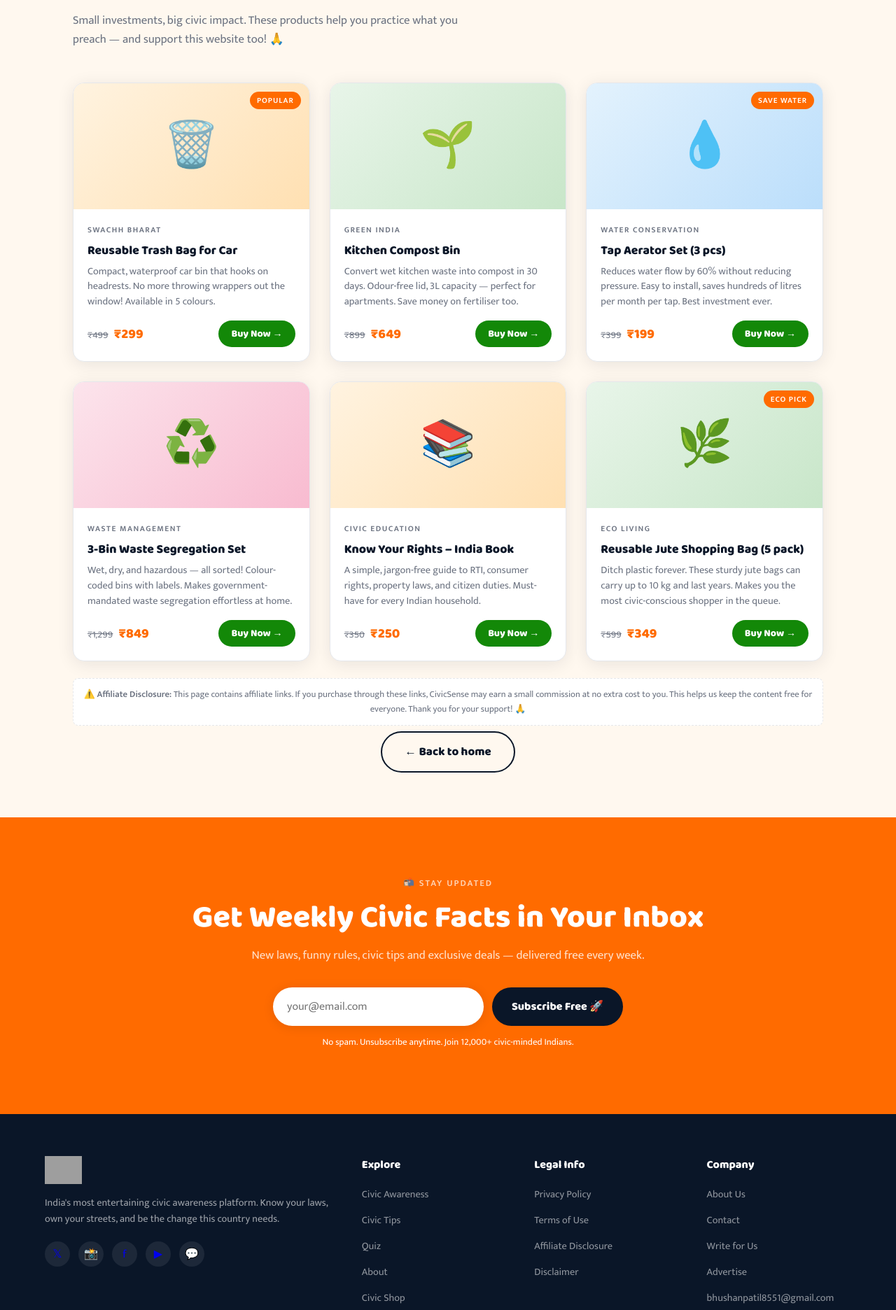
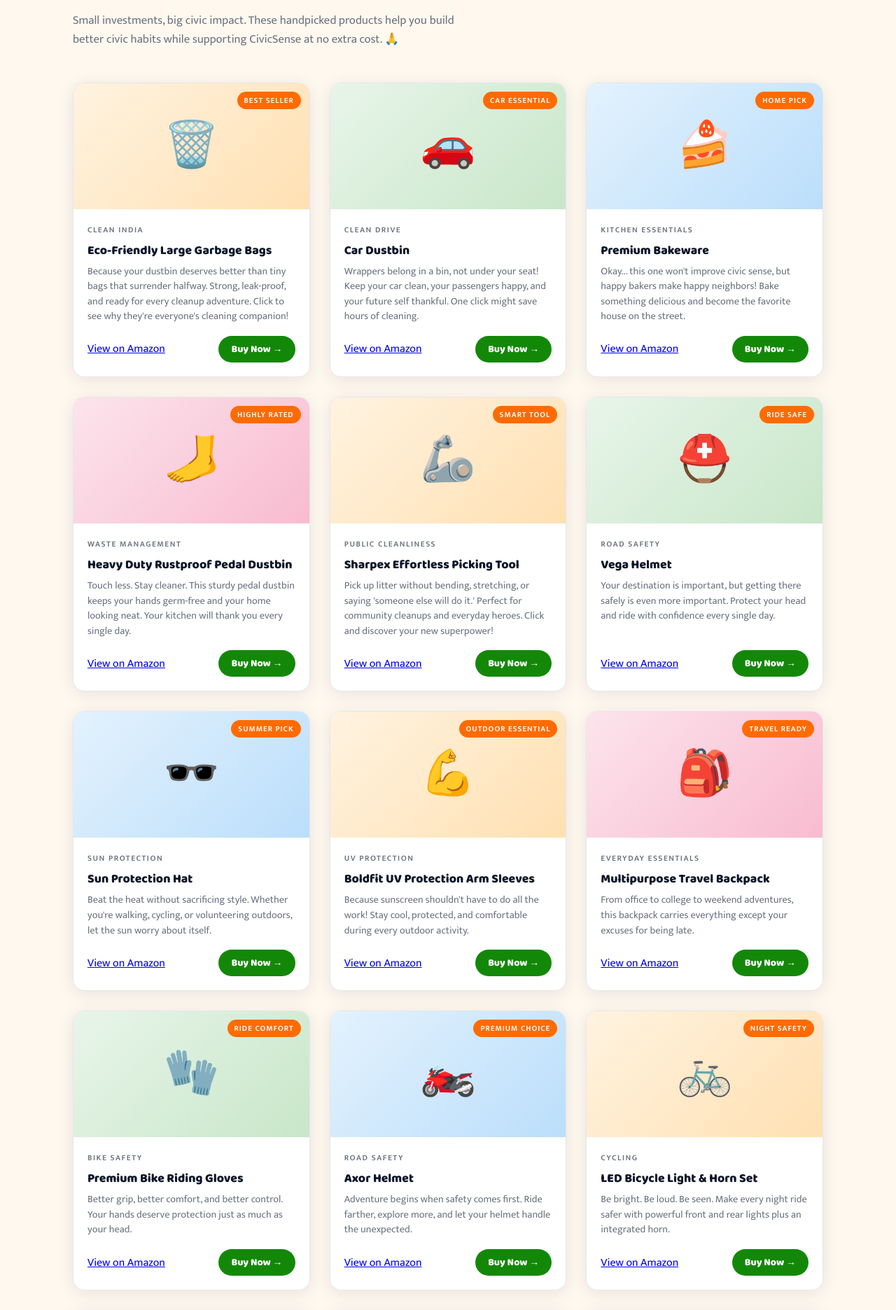
Before and after one commit to BhushanIPatil/MyContacts, a React (Vite) app: page /shop in a window 1280 px wide. Shown: the part 162-2034 px from the top of the page at 70% size. Built offline with nearby package versions, Linux system fonts and the light colour scheme; grey boxes are pictures that could not be loaded.

Commit message:
Website updated

```diff
--- a/package.json
+++ b/package.json
@@ -14,6 +14,7 @@
   "dependencies": {
     "react": "^18.3.1",
     "react-dom": "^18.3.1",
+    "react-icons": "^5.7.0",
     "react-router-dom": "^7.14.0"
   },
   "devDependencies": {
--- a/src/components/Layout.jsx
+++ b/src/components/Layout.jsx
@@ -1,6 +1,13 @@
 import { useEffect, useState, useCallback } from 'react'
 import { NavLink, Link, Outlet, useLocation } from 'react-router-dom'
 import siteLogo from '../logo/CivicSense_logo.png'
+import {
+  FaFacebookF,
+  FaInstagram,
+  FaYoutube,
+  FaWhatsapp,
+  FaXTwitter
+} from "react-icons/fa6";
 
 const PAGE_TITLES = {
   '/': 'Civic Awareness & Smart Living Guide',
@@ -113,27 +120,52 @@
 
       <section className="newsletter-section">
         <div className="section-inner" style={{ textAlign: 'center' }}>
-          <span className="section-tag" style={{ color: 'rgba(255,255,255,0.7)' }}>
-            📬 Stay Updated
+          <span
+            className="section-tag"
+            style={{ color: 'rgba(255,255,255,0.7)' }}
+          >
+            🤝 Get Involved
           </span>
-          <h2 className="section-title reveal">Get Weekly Civic Facts in Your Inbox</h2>
-          <p style={{ color: 'rgba(255,255,255,0.8)', marginBottom: '32px', fontSize: '1.05rem' }} className="reveal">
-            New laws, funny rules, civic tips and exclusive deals — delivered free every week.
+
+          <h2 className="section-title reveal">
+            Be Part of the Civic Awareness Movement
+          </h2>
+
+          <p
+            className="reveal"
+            style={{
+              color: 'rgba(255,255,255,0.8)',
+              marginBottom: '32px',
+              fontSize: '1.05rem',
+              maxWidth: '700px',
+              marginInline: 'auto'
+            }}
+          >
+            Share your knowledge, promote your organization, or get in touch with us.
+            Every contribution helps build a more informed and responsible community.
           </p>
-          <div className="newsletter-form reveal">
-            <input
-              className="newsletter-input"
-              type="email"
-              placeholder="your@email.com"
-              value={nlEmail}
-              onChange={(e) => setNlEmail(e.target.value)}
-            />
-            <button type="button" className="btn-subscribe" onClick={subscribe}>
-              Subscribe Free 🚀
-            </button>
+
+          <div
+            className="reveal"
+            style={{
+              display: 'flex',
+              justifyContent: 'center',
+              gap: '16px',
+              flexWrap: 'wrap'
+            }}
+          >
+            <Link to="/submit-your-article" className="btn-outline">
+              📝 Submit an Article
+            </Link>
+
+            <Link to="/advertise" className="btn-outline">
+              📢 Advertise
+            </Link>
+
+            <Link to="/contact" className="btn-outline">
+              📩 Contact Us
+            </Link>
           </div>
-          <p className="newsletter-note reveal">No spam. Unsubscribe anytime. Join 12,000+ civic-minded Indians.</p>
-          <div style={{ marginTop: '12px', fontWeight: 700, fontSize: '1rem', color: nlMsg.color }}>{nlMsg.text}</div>
         </div>
       </section>
 
@@ -145,21 +177,120 @@
             </Link>
             <p className="footer-desc">India&apos;s most entertaining civic awareness platform. Know your laws, own your streets, and be the change this country needs.</p>
             <div className="footer-social">
-              <a href="https://twitter.com/" target="_blank" rel="noreferrer" className="social-btn" title="Twitter">
-                𝕏
+              {/* <a
+                href="https://x.com/"
+                target="_blank"
+                rel="noreferrer"
+                className="social-btn"
+                title="X (Twitter)"
+                aria-label="X"
+              >
+                <span
+                  style={{
+                    background: "#fff",
+                    width: 34,
+                    height: 34,
+                    borderRadius: "50%",
+                    display: "flex",
+                    alignItems: "center",
+                    justifyContent: "center"
+                  }}
+                >
+                  <FaXTwitter color="#000000" />
+                </span>
+              </a> */}
+
+              <a
+                href="https://www.instagram.com/civicsensebasic?igsh=MW94OWlua3dxN3Ftdg=="
+                target="_blank"
+                rel="noreferrer"
+                className="social-btn"
+                title="Instagram"
+                aria-label="Instagram"
+              >
+                <span
+                  style={{
+                    background: "#fff",
+                    width: 34,
+                    height: 34,
+                    borderRadius: "50%",
+                    display: "flex",
+                    alignItems: "center",
+                    justifyContent: "center"
+                  }}
+                >
+                  <FaInstagram color="#E4405F" />
+                </span>
               </a>
-              <a href="https://instagram.com/" target="_blank" rel="noreferrer" className="social-btn" title="Instagram">
-                📸
+
+              {/* <a
+                href="https://facebook.com/"
+                target="_blank"
+                rel="noreferrer"
+                className="social-btn"
+                title="Facebook"
+                aria-label="Facebook"
+              >
+                <span
+                  style={{
+                    background: "#fff",
+                    width: 34,
+                    height: 34,
+                    borderRadius: "50%",
+                    display: "flex",
+                    alignItems: "center",
+                    justifyContent: "center"
+                  }}
+                >
+                  <FaFacebookF color="#1877F2" />
+                </span>
               </a>
-              <a href="https://facebook.com/" target="_blank" rel="noreferrer" className="social-btn" title="Facebook">
-                f
+
+              <a
+                href="https://youtube.com/"
+                target="_blank"
+                rel="noreferrer"
+                className="social-btn"
+                title="YouTube"
+                aria-label="YouTube"
+              >
+                <span
+                  style={{
+                    background: "#fff",
+                    width: 34,
+                    height: 34,
+                    borderRadius: "50%",
+                    display: "flex",
+                    alignItems: "center",
+                    justifyContent: "center"
+                  }}
+                >
+                  <FaYoutube color="#FF0000" />
+                </span>
               </a>
-              <a href="https://youtube.com/" target="_blank" rel="noreferrer" className="social-btn" title="YouTube">
-                ▶
-              </a>
-              <a href="https://wa.me/" target="_blank" rel="noreferrer" className="social-btn" title="WhatsApp">
-                💬
-              </a>
+
+              <a
+                href="https://wa.me/"
+                target="_blank"
+                rel="noreferrer"
+                className="social-btn"
+                title="WhatsApp"
+                aria-label="WhatsApp"
+              >
+                <span
+                  style={{
+                    background: "#fff",
+                    width: 34,
+                    height: 34,
+                    borderRadius: "50%",
+                    display: "flex",
+                    alignItems: "center",
+                    justifyContent: "center"
+                  }}
+                >
+                  <FaWhatsapp color="#25D366" />
+                </span>
+              </a> */}
             </div>
           </div>
           <div className="footer-col">
@@ -173,9 +304,6 @@
               </li>
               <li>
                 <Link to="/quiz">Quiz</Link>
-              </li>
-              <li>
-                <Link to="/about">About</Link>
               </li>
               <li>
                 <Link to="/shop">Civic Shop</Link>
@@ -234,20 +362,11 @@
               <li>
                 <a href="/advertise">Advertise</a>
               </li>
-              <li>
-                <a href="mailto:bhushanpatil8551@gmail.com">bhushanpatil8551@gmail.com</a>
-              </li>
             </ul>
           </div>
         </div>
-        <div className="footer-bottom">
+        <div className="footer-bottom" style={{ display: 'flex', justifyContent: 'center', textAlign: 'center' }}>
           <p>© 2026 CivicSense. Made with 🧡 for Bharat.</p>
-          <div className="legal">
-            <a href="/privacy-policy">Privacy Policy</a>
-            <a href="/terms-of-use">Terms of Use</a>
-            <a href="/affiliate-disclosure">Affiliate Disclosure</a>
-            <a href="/disclaimer">Disclaimer</a>
-          </div>
         </div>
         <div className="disclaimer">
           <strong>Disclaimer:</strong> CivicSense is an informational and awareness website focused on everyday civic habits and responsible living. The content provided is for general educational purposes only and should not be considered professional, legal, or official advice. While we aim to share helpful and accurate information, practices and guidelines may vary by location. Always use your own judgment and consult relevant authorities when necessary. Some links on this site may be affiliate links, which means we may earn a small commission at no additional cost to you. This does not affect our editorial independence.
--- a/src/data/products.json
+++ b/src/data/products.json
@@ -2,72 +2,174 @@
   "meta": {
     "tag": "🛒 Civic Essentials Shop",
     "title": "Shop",
-    "description": "Small investments, big civic impact. These products help you practice what you preach — and support this website too! 🙏"
+    "description": "Small investments, big civic impact. These handpicked products help you build better civic habits while supporting CivicSense at no extra cost. 🙏"
   },
   "affiliateNoteHtml": "⚠️ <strong>Affiliate Disclosure:</strong> This page contains affiliate links. If you purchase through these links, CivicSense may earn a small commission at no extra cost to you. This helps us keep the content free for everyone. Thank you for your support! 🙏",
   "items": [
     {
       "imgBg": "bg1",
       "emoji": "🗑️",
-      "badge": "Popular",
-      "category": "Swachh Bharat",
-      "name": "Reusable Trash Bag for Car",
-      "description": "Compact, waterproof car bin that hooks on headrests. No more throwing wrappers out the window! Available in 5 colours.",
-      "oldPrice": "₹499",
-      "price": "₹299",
-      "buyUrl": "https://amzn.to/AFFILIATE_LINK_HERE"
+      "badge": "Best Seller",
+      "category": "Clean India",
+      "name": "Eco-Friendly Large Garbage Bags",
+      "description": "Because your dustbin deserves better than tiny bags that surrender halfway. Strong, leak-proof, and ready for every cleanup adventure. Click to see why they're everyone's cleaning companion!",
+      "amazonText": "View on Amazon",
+      "amazonUrl": "https://amzn.to/4vgGy3L",
+      "buyUrl": "https://amzn.to/4vgGy3L"
     },
     {
       "imgBg": "bg2",
-      "emoji": "🌱",
-      "category": "Green India",
-      "name": "Kitchen Compost Bin",
-      "description": "Convert wet kitchen waste into compost in 30 days. Odour-free lid, 3L capacity — perfect for apartments. Save money on fertiliser too.",
-      "oldPrice": "₹899",
-      "price": "₹649",
-      "buyUrl": "https://amzn.to/AFFILIATE_LINK_HERE"
+      "emoji": "🚗",
+      "badge": "Car Essential",
+      "category": "Clean Drive",
+      "name": "Car Dustbin",
+      "description": "Wrappers belong in a bin, not under your seat! Keep your car clean, your passengers happy, and your future self thankful. One click might save hours of cleaning.",
+      "amazonText": "View on Amazon",
+      "amazonUrl": "https://amzn.to/4ydiW2L",
+      "buyUrl": "https://amzn.to/4ydiW2L"
     },
     {
       "imgBg": "bg3",
-      "emoji": "💧",
-      "badge": "Save Water",
-      "category": "Water Conservation",
-      "name": "Tap Aerator Set (3 pcs)",
-      "description": "Reduces water flow by 60% without reducing pressure. Easy to install, saves hundreds of litres per month per tap. Best investment ever.",
-      "oldPrice": "₹399",
-      "price": "₹199",
-      "buyUrl": "https://amzn.to/AFFILIATE_LINK_HERE"
+      "emoji": "🍰",
+      "badge": "Home Pick",
+      "category": "Kitchen Essentials",
+      "name": "Premium Bakeware",
+      "description": "Okay... this one won't improve civic sense, but happy bakers make happy neighbors! Bake something delicious and become the favorite house on the street.",
+      "amazonText": "View on Amazon",
+      "amazonUrl": "https://amzn.to/3Rgnpkq",
+      "buyUrl": "https://amzn.to/3Rgnpkq"
     },
     {
       "imgBg": "bg4",
-      "emoji": "♻️",
+      "emoji": "🦶",
+      "badge": "Highly Rated",
       "category": "Waste Management",
-      "name": "3-Bin Waste Segregation Set",
-      "description": "Wet, dry, and hazardous — all sorted! Colour-coded bins with labels. Makes government-mandated waste segregation effortless at home.",
-      "oldPrice": "₹1,299",
-      "price": "₹849",
-      "buyUrl": "https://amzn.to/AFFILIATE_LINK_HERE"
+      "name": "Heavy Duty Rustproof Pedal Dustbin",
+      "description": "Touch less. Stay cleaner. This sturdy pedal dustbin keeps your hands germ-free and your home looking neat. Your kitchen will thank you every single day.",
+      "amazonText": "View on Amazon",
+      "amazonUrl": "https://amzn.to/4vReWTY",
+      "buyUrl": "https://amzn.to/4vReWTY"
     },
     {
       "imgBg": "bg1",
-      "emoji": "📚",
-      "category": "Civic Education",
-      "name": "Know Your Rights – India Book",
-      "description": "A simple, jargon-free guide to RTI, consumer rights, property laws, and citizen duties. Must-have for every Indian household.",
-      "oldPrice": "₹350",
-      "price": "₹250",
-      "buyUrl": "https://amzn.to/AFFILIATE_LINK_HERE"
+      "emoji": "🦾",
+      "badge": "Smart Tool",
+      "category": "Public Cleanliness",
+      "name": "Sharpex Effortless Picking Tool",
+      "description": "Pick up litter without bending, stretching, or saying 'someone else will do it.' Perfect for community cleanups and everyday heroes. Click and discover your new superpower!",
+      "amazonText": "View on Amazon",
+      "amazonUrl": "https://amzn.to/4fkSNaB",
+      "buyUrl": "https://amzn.to/4fkSNaB"
     },
     {
       "imgBg": "bg2",
-      "emoji": "🌿",
-      "badge": "Eco Pick",
-      "category": "Eco Living",
-      "name": "Reusable Jute Shopping Bag (5 pack)",
-      "description": "Ditch plastic forever. These sturdy jute bags can carry up to 10 kg and last years. Makes you the most civic-conscious shopper in the queue.",
-      "oldPrice": "₹599",
-      "price": "₹349",
-      "buyUrl": "https://amzn.to/AFFILIATE_LINK_HERE"
+      "emoji": "⛑️",
+      "badge": "Ride Safe",
+      "category": "Road Safety",
+      "name": "Vega Helmet",
+      "description": "Your destination is important, but getting there safely is even more important. Protect your head and ride with confidence every single day.",
+      "amazonText": "View on Amazon",
+      "amazonUrl": "https://amzn.to/4eUNgpS",
+      "buyUrl": "https://amzn.to/4eUNgpS"
+    },
+    {
+      "imgBg": "bg3",
+      "emoji": "🕶️",
+      "badge": "Summer Pick",
+      "category": "Sun Protection",
+      "name": "Sun Protection Hat",
+      "description": "Beat the heat without sacrificing style. Whether you're walking, cycling, or volunteering outdoors, let the sun worry about itself.",
+      "amazonText": "View on Amazon",
+      "amazonUrl": "https://amzn.to/4eNIBr8",
+      "buyUrl": "https://amzn.to/4eNIBr8"
+    },
+    {
+      "imgBg": "bg1",
+      "emoji": "💪",
+      "badge": "Outdoor Essential",
+      "category": "UV Protection",
+      "name": "Boldfit UV Protection Arm Sleeves",
+      "description": "Because sunscreen shouldn't have to do all the work! Stay cool, protected, and comfortable during every outdoor activity.",
+      "amazonText": "View on Amazon",
+      "amazonUrl": "https://amzn.to/4eZ2rOG",
+      "buyUrl": "https://amzn.to/4eZ2rOG"
+    },
+    {
+      "imgBg": "bg4",
+      "emoji": "🎒",
+      "badge": "Travel Ready",
+      "category": "Everyday Essentials",
+      "name": "Multipurpose Travel Backpack",
+      "description": "From office to college to weekend adventures, this backpack carries everything except your excuses for being late.",
+      "amazonText": "View on Amazon",
+      "amazonUrl": "https://amzn.to/4viVsWZ",
+      "buyUrl": "https://amzn.to/4viVsWZ"
+    },
+    {
+      "imgBg": "bg2",
+      "emoji": "🧤",
+      "badge": "Ride Comfort",
+      "category": "Bike Safety",
+      "name": "Premium Bike Riding Gloves",
+      "description": "Better grip, better comfort, and better control. Your hands deserve protection just as much as your head.",
+      "amazonText": "View on Amazon",
+      "amazonUrl": "https://amzn.to/4gGns3x",
+      "buyUrl": "https://amzn.to/4gGns3x"
+    },
+    {
+      "imgBg": "bg3",
+      "emoji": "🏍️",
+      "badge": "Premium Choice",
+      "category": "Road Safety",
+      "name": "Axor Helmet",
+      "description": "Adventure begins when safety comes first. Ride farther, explore more, and let your helmet handle the unexpected.",
+      "amazonText": "View on Amazon",
+      "amazonUrl": "https://amzn.to/4vkFhbT",
+      "buyUrl": "https://amzn.to/4vkFhbT"
+    },
+    {
+      "imgBg": "bg1",
+      "emoji": "🚲",
+      "badge": "Night Safety",
+      "category": "Cycling",
+      "name": "LED Bicycle Light & Horn Set",
+      "description": "Be bright. Be loud. Be seen. Make every night ride safer with powerful front and rear lights plus an integrated horn.",
+      "amazonText": "View on Amazon",
+      "amazonUrl": "https://amzn.to/4v7Bcrj",
+      "buyUrl": "https://amzn.to/4v7Bcrj"
+    },
+    {
+      "imgBg": "bg4",
+      "emoji": "🦺",
+      "badge": "Highly Visible",
+      "category": "Safety Gear",
+      "name": "Reflective Safety Jacket",
+      "description": "Whether you're on a construction site, directing traffic, or cycling after dark, being visible is the smartest safety feature.",
+      "amazonText": "View on Amazon",
+      "amazonUrl": "https://amzn.to/4fjC4V3",
+      "buyUrl": "https://amzn.to/4fjC4V3"
+    },
+    {
+      "imgBg": "bg2",
+      "emoji": "🧯",
+      "badge": "Emergency Ready",
+      "category": "Home Safety",
+      "name": "Fire Extinguisher",
+      "description": "Hope you never need it—but you'll be glad it's there if you do. A small investment that can protect your family and property.",
+      "amazonText": "View on Amazon",
+      "amazonUrl": "https://amzn.to/4w665xX",
+      "buyUrl": "https://amzn.to/4w665xX"
+    },
+    {
+      "imgBg": "bg3",
+      "emoji": "📹",
+      "badge": "Smart Security",
+      "category": "Home Protection",
+      "name": "CP PLUS Smart Wi-Fi Security Camera",
+      "description": "Keep an eye on your home from anywhere. Smart surveillance gives you peace of mind whether you're at work or on vacation.",
+      "amazonText": "View on Amazon",
+      "amazonUrl": "https://amzn.to/4axuzr6",
+      "buyUrl": "https://amzn.to/4axuzr6"
     }
   ]
 }
--- a/src/pages/LawsPage.jsx
+++ b/src/pages/LawsPage.jsx
@@ -18,12 +18,12 @@
           ))}
         </div>
 
-        <div style={{ marginTop: '48px' }}>
+        {/* <div style={{ marginTop: '48px' }}>
           <div className="ad-slot" style={{ maxWidth: '970px', margin: '0 auto', minHeight: '90px' }}>
             <div className="ad-slot-label">Advertisement</div>
             <AdSenseIns style={{ display: 'block', width: '100%', minHeight: '250px' }} />
           </div>
-        </div>
+        </div> */}
 
         <p style={{ marginTop: '24px', textAlign: 'center' }} className="reveal">
           <Link to="/" className="btn-outline">
--- a/src/pages/ShopPage.jsx
+++ b/src/pages/ShopPage.jsx
@@ -19,11 +19,23 @@
                 <div className="product-category">{item.category}</div>
                 <div className="product-name">{item.name}</div>
                 <div className="product-desc">{item.description}</div>
+
                 <div className="product-footer">
-                  <div className="product-price">
-                    <span className="old">{item.oldPrice}</span> {item.price}
-                  </div>
-                  <a href={item.buyUrl} target="_blank" rel="noopener nofollow" className="btn-buy">
+                  <a
+                    href={item.amazonUrl}
+                    target="_blank"
+                    rel="noopener noreferrer nofollow"
+                    className="amazon-link"
+                  >
+                    {item.amazonText}
+                  </a>
+
+                  <a
+                    href={item.buyUrl}
+                    target="_blank"
+                    rel="noopener noreferrer nofollow"
+                    className="btn-buy"
+                  >
                     Buy Now →
                   </a>
                 </div>
```
Also changed, not shown: src/data/quiz.json (+22 -0 lines), src/pages/Home.jsx (+6 -6 lines), 2 other files (tests, documents, lock files or other folders).
